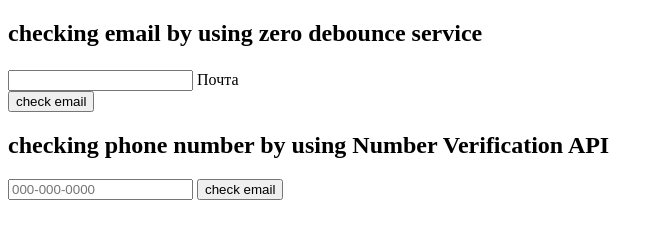
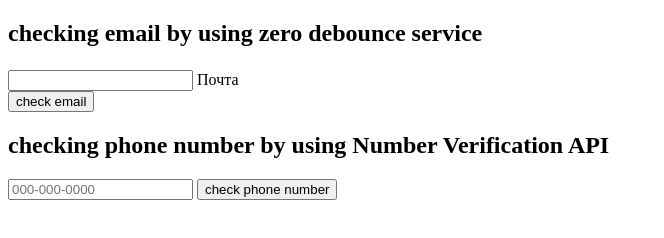
Before and after one commit to AVerba/emailValidationByZeroBounce, a plain HTML site: page index.html in a window 1280 px wide. Shown: the whole page, without its empty margins (0-664 px from the left). Drawn offline with Linux system fonts and the light colour scheme.

Commit message:
Deploying to gh-pages from @ AVerba/emailValidationByZeroBounce@6c19d867e745f16b434cde8282271685aea91b1a 🚀

```diff
--- a/index.html
+++ b/index.html
@@ -1 +1 @@
-<!DOCTYPE html><html lang="ru"><head><meta charset="utf-8"><meta name="viewport" content="width=device-width, initial-scale=1.0"><title>Page title</title><link rel="stylesheet" href="/emailValidationByZeroBounce/index.12ea9b2f.css"><script type="module" src="/emailValidationByZeroBounce/index.ee8309b1.js"></script><script src="/emailValidationByZeroBounce/index.3077e6d7.js" nomodule="" defer></script></head><body> <section class="wrapper"> <div class="main"> <h2 class="main__title">checking email by using zero debounce service </h2> <form class="form"> <label class="form__field"> <input type="email" class="form__input form__input1" name="email" autocomplete="off"> <span class="form__label">Почта</span> <span class="form__icon"> <svg class="field-icon" width="18" height="18"> <use href="/emailValidationByZeroBounce/modal.38d394c2.svg#modal-email"></use> </svg> </span> </label> </form> <button type="button" class="check-btn check-btn1">check email</button> <h2 class="main__title">checking phone number by using Number Verification API </h2> <input class="phoneInput" type="text" id="organization_phone" name="organization_phone" required placeholder="000-000-0000"> <button type="button" class="check-btn check-btn2">check email</button> </div> </section> </body></html>
+<!DOCTYPE html><html lang="ru"><head><meta charset="utf-8"><meta name="viewport" content="width=device-width, initial-scale=1.0"><title>Page title</title><link rel="stylesheet" href="/emailValidationByZeroBounce/index.12ea9b2f.css"><script type="module" src="/emailValidationByZeroBounce/index.ee8309b1.js"></script><script src="/emailValidationByZeroBounce/index.3077e6d7.js" nomodule="" defer></script></head><body> <section class="wrapper"> <div class="main"> <h2 class="main__title">checking email by using zero debounce service </h2> <form class="form"> <label class="form__field"> <input type="email" class="form__input form__input1" name="email" autocomplete="off"> <span class="form__label">Почта</span> <span class="form__icon"> <svg class="field-icon" width="18" height="18"> <use href="/emailValidationByZeroBounce/modal.38d394c2.svg#modal-email"></use> </svg> </span> </label> </form> <button type="button" class="check-btn check-btn1">check email</button> <h2 class="main__title">checking phone number by using Number Verification API </h2> <input class="phoneInput" type="text" id="organization_phone" name="organization_phone" required placeholder="000-000-0000"> <button type="button" class="check-btn check-btn2">check phone number</button> </div> </section> </body></html>
```
